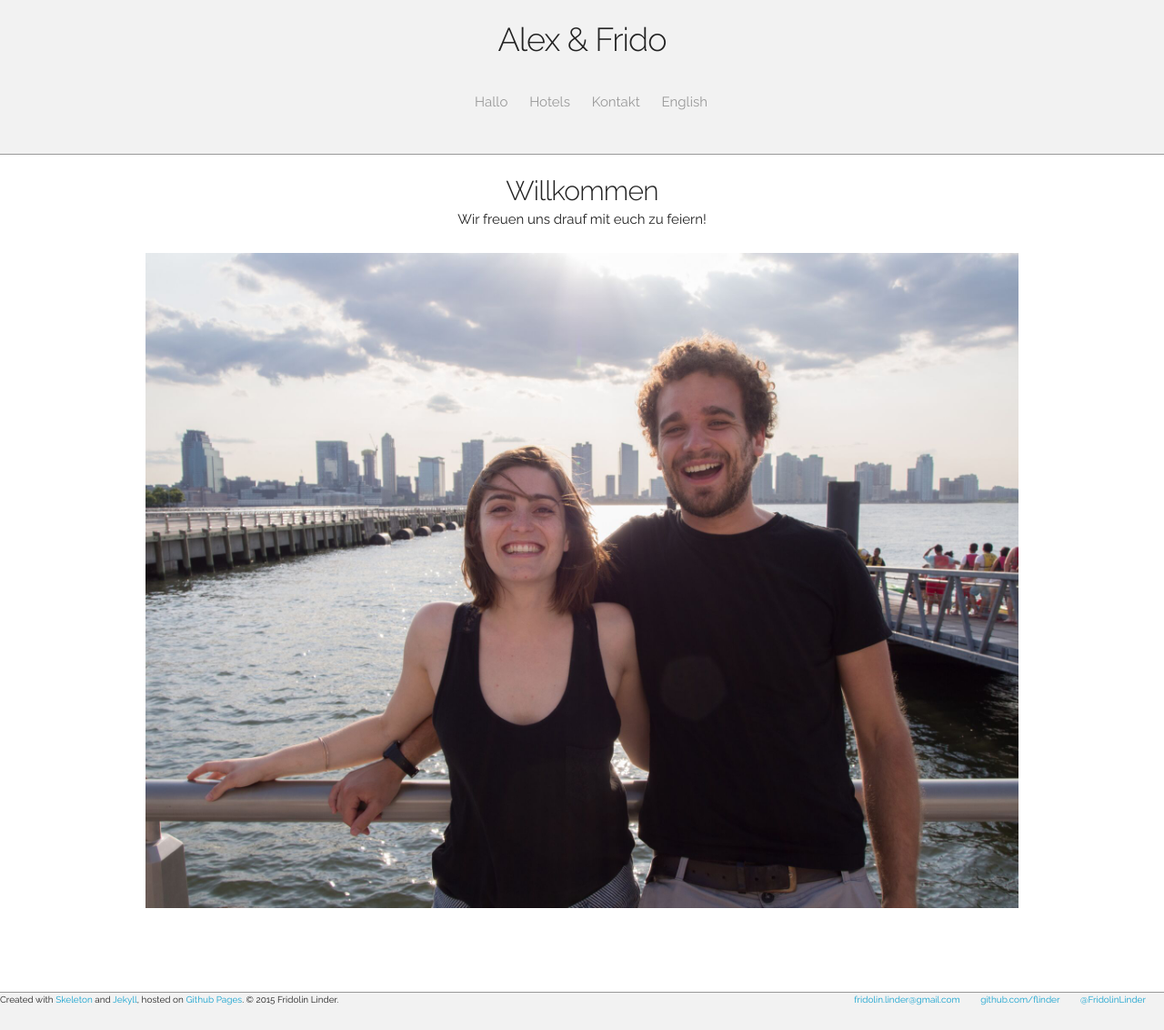
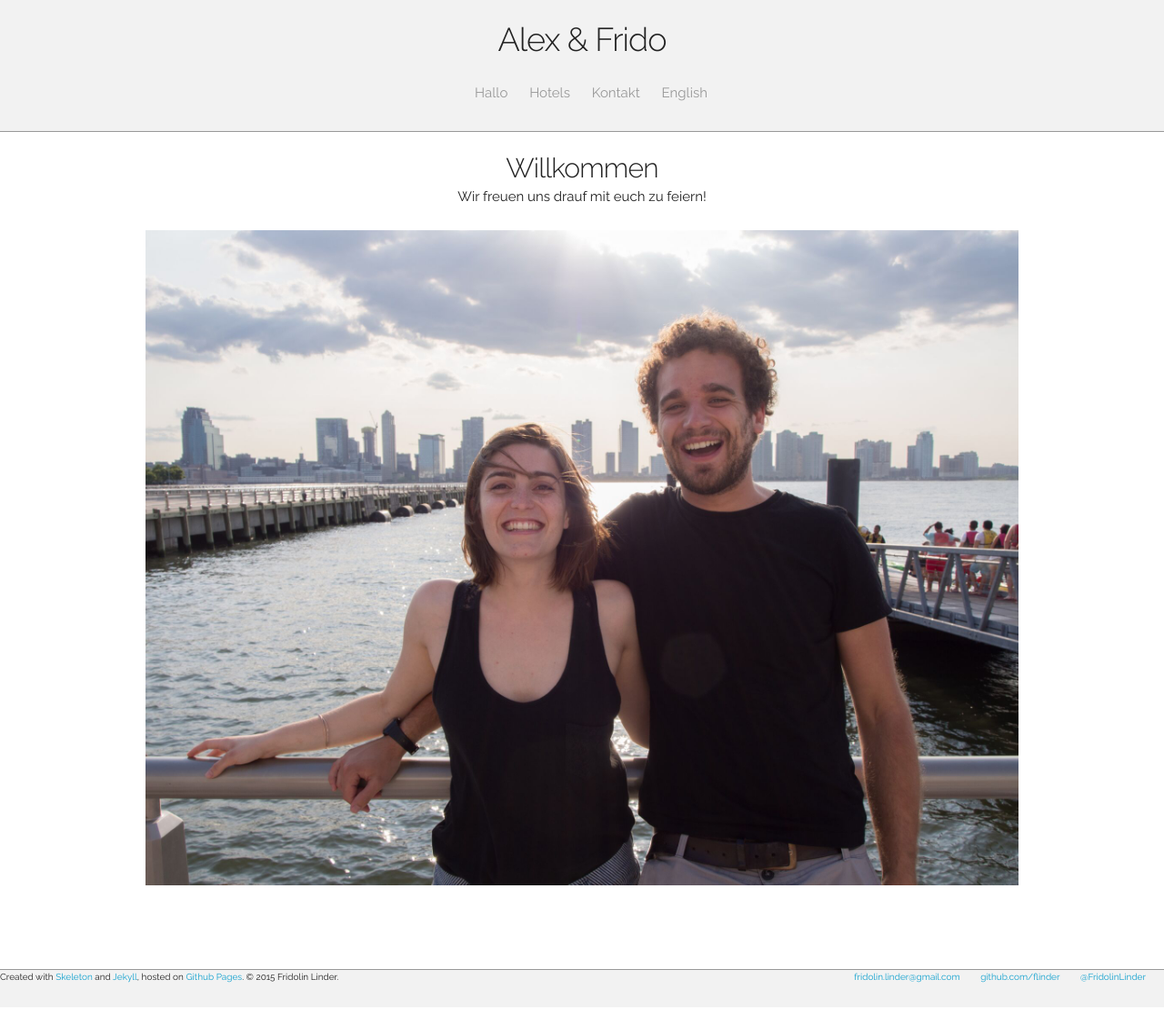
Before and after one commit to flinder/flinder.github.io, a Jekyll site: the page built from wdng/de_welcome.html, in a window 1280 px wide. Shown: the whole page at 91% size. Built offline with Jekyll 4.4.1, drawn with Linux system fonts in a browser that asks for light colours; nearby versions of some CDN libraries; after the commit the page ends 1107 px from its top, so only the background shows below that.

Commit message:
header style

```diff
--- a/_layouts/wdng_de.html
+++ b/_layouts/wdng_de.html
@@ -66,13 +66,13 @@
 
 <div id="header" class="row">
     <div class="row">
-        <div class="twelve columns" align="center" style="margin-bottom: 20px; margin-top: 20px">
+        <div class="twelve columns" align="center" style="margin-bottom: 10px; margin-top: 20px">
             <h3>Alex & Frido</h3>
         </div>
     </div>
 
     <div class="row">
-        <div id="nav" class="twelve columns" align="center">
+        <div id="nav" class="twelve columns" align="center" style="margin-bottom: 5px">
              <ul>
                 <li><a href="/wdng/de_welcome.html">Hallo</a></li>
                 <li><a href="/wdng/de_hotels.html">Hotels</a></li>
--- a/_layouts/wdng_en.html
+++ b/_layouts/wdng_en.html
@@ -66,13 +66,13 @@
 
 <div id="header" class="row">
     <div class="row">
-        <div class="twelve columns" align="center" style="margin-bottom: 20px; margin-top: 20px">
+        <div class="twelve columns" align="center" style="margin-bottom: 10px; margin-top: 20px">
             <h3>Alex & Frido</h3>
         </div>
     </div>
 
     <div class="row">
-        <div id="nav" class="twelve columns" align="center">
+        <div id="nav" class="twelve columns" align="center" style="margin-bottom: 5px">
              <ul>
                 <li><a href="/wdng/en_welcome.html">Hello</a></li>
                 <li><a href="/wdng/en_hotels.html">Hotels</a></li>
```
